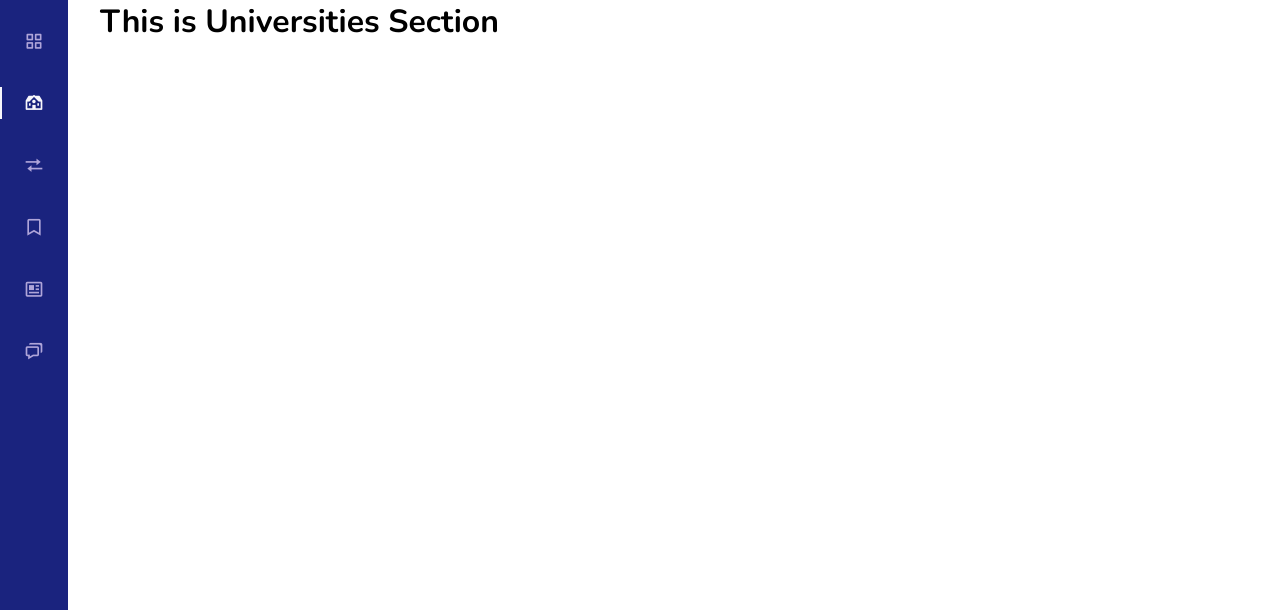
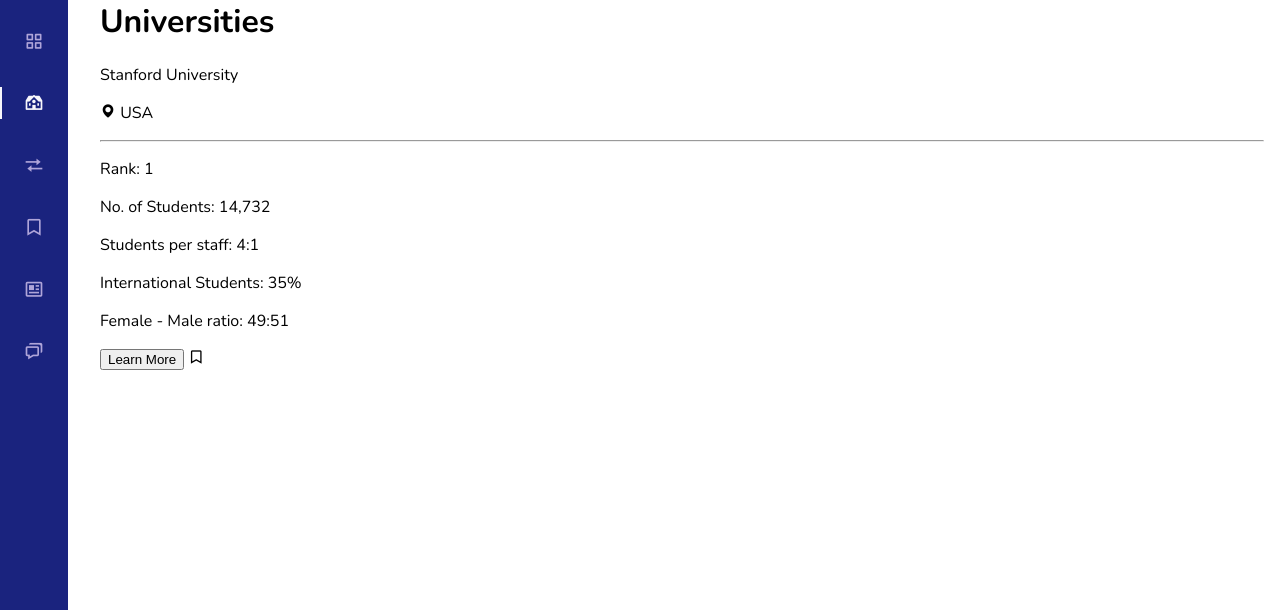
Before and after one commit to micahabanschick/College-Finder, a Django app: page /universities in a window 1280 px wide. Shown: the part 64-674 px from the top of the page. Run offline with Django 3.2, Linux system fonts and the light colour scheme; a user stored in the database is signed in.

Commit message:
added university ui

```diff
--- a/college_finder_app/components/templates/universities/universities.html
+++ b/college_finder_app/components/templates/universities/universities.html
@@ -1,7 +1,43 @@
-{% extends "base.html" %} {% block content %}
-<h1>This is Universities Section</h1>
-{% endblock content %} {% block script %}
+{% extends "base.html" %}
+{% load static %}
+{% block extracss %}
+<link rel="stylesheet" href="{% static 'css/universities/universities.css' %}">
+{% endblock extracss %}
+
+{% block content %}
+<h1>Universities</h1>
+
+<div class="universities">
+
+  <div class="university-card">
+    <div class="university-card__content">
+      <div class="university-card__header">
+        <p class="university-card__headline">Stanford University</p>
+        <p class="university-card__location"><i class='bx bxs-map'></i> USA</p>
+      </div>
+      <hr>
+      <div class="university-card__body">
+        <p><span class="university-card__stats">Rank</span>: 1</p>
+        <p><span class="university-card__stats">No. of Students</span>: 14,732</p>
+        <p><span class="university-card__stats">Students per staff</span>: 4:1</p>
+        <p><span class="university-card__stats">International Students</span>: 35%</p>
+        <p><span class="university-card__stats">Female - Male ratio</span>: 49:51</p>
+      </div>
+    </div>
+    <div class="university-card__action">
+      <button class="university-card__btn">Learn More</button>
+      <i class='bx bx-bookmark university-card__bookmark'></i>
+    </div>
+  </div>
+
+
+
+</div>
+{% endblock content %}
+
+{% block script %}
 <script>
+
   const linkColor=document.querySelector("#universities");
   linkColor.classList.add("active");
 </script>
```
Also changed, not shown: college_finder_app/db.sqlite3.
